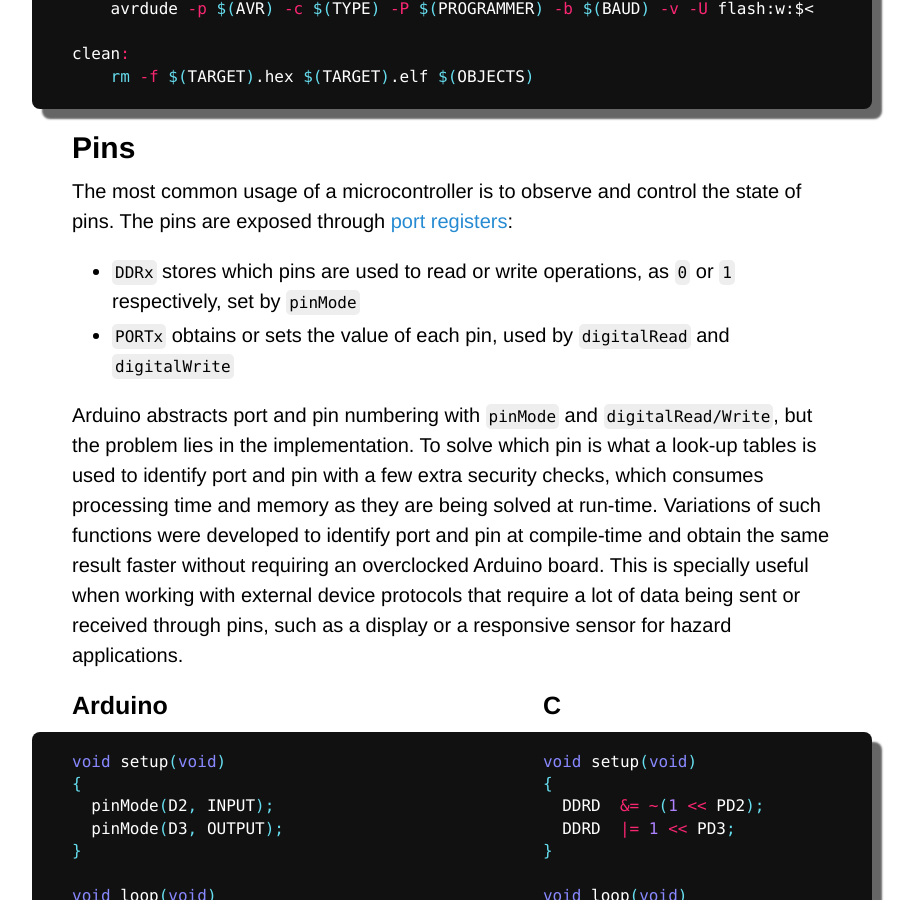
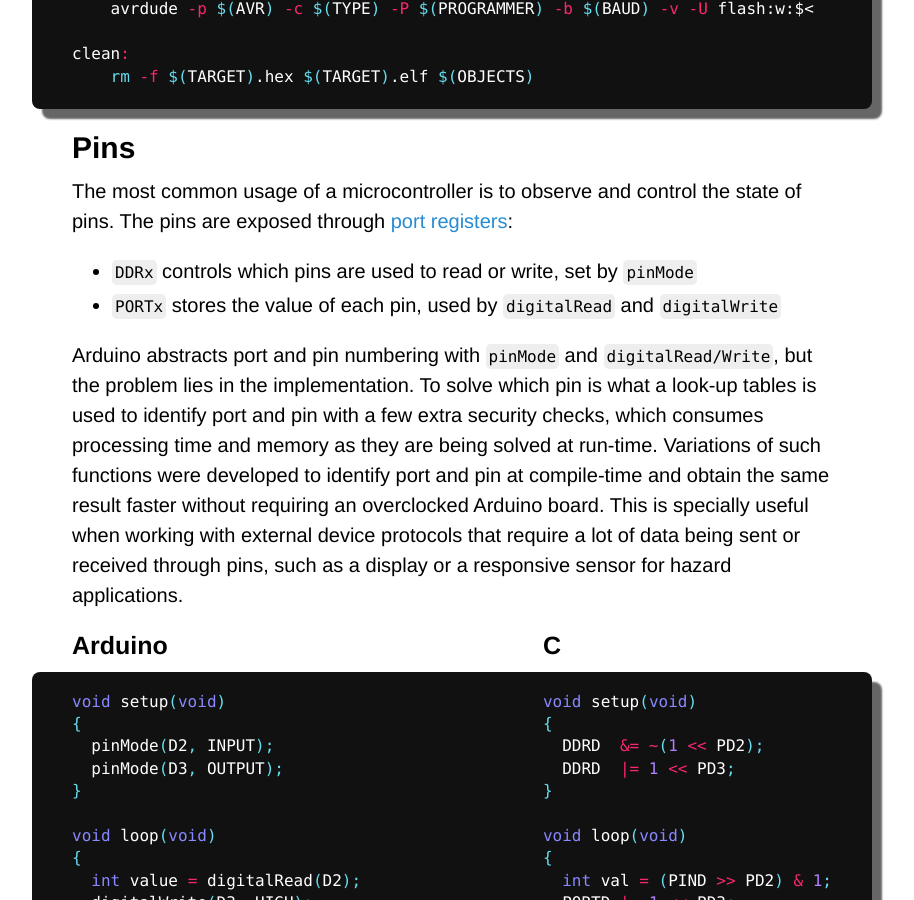
Before and after one commit to Maumagnaguagno/maumagnaguagno.github.io, a Jekyll site: the page built from baremetal.md, in a window 1280 px wide and 900 px high, scrolled down 1825 px. Shown: the whole window, without its empty margins (188-1102 px from the left). Built offline with Jekyll 4.4.1, drawn with Linux system fonts in a browser that asks for light colours; our own code applies the rules of GitHub Pages for plain Markdown files.

Commit message:
Simplify port registers description in Baremetal

```diff
--- a/baremetal.md
+++ b/baremetal.md
@@ -68,8 +68,8 @@ clean:
 ## Pins
 The most common usage of a microcontroller is to observe and control the state of pins.
 The pins are exposed through [port registers](https://www.arduino.cc/en/Reference/PortManipulation):
-- ``DDRx`` stores which pins are used to read or write operations, as ``0`` or ``1`` respectively, set by ``pinMode``
-- ``PORTx`` obtains or sets the value of each pin, used by ``digitalRead`` and ``digitalWrite``
+- ``DDRx`` controls which pins are used to read or write, set by ``pinMode``
+- ``PORTx`` stores the value of each pin, used by ``digitalRead`` and ``digitalWrite``
 
 Arduino abstracts port and pin numbering with ``pinMode`` and ``digitalRead/Write``, but the problem lies in the implementation.
 To solve which pin is what a look-up tables is used to identify port and pin with a few extra security checks, which consumes processing time and memory as they are being solved at run-time.
```
